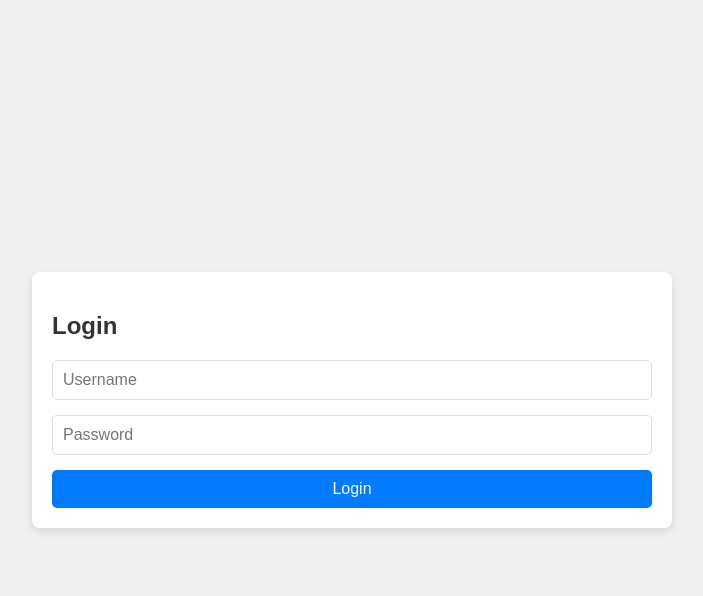
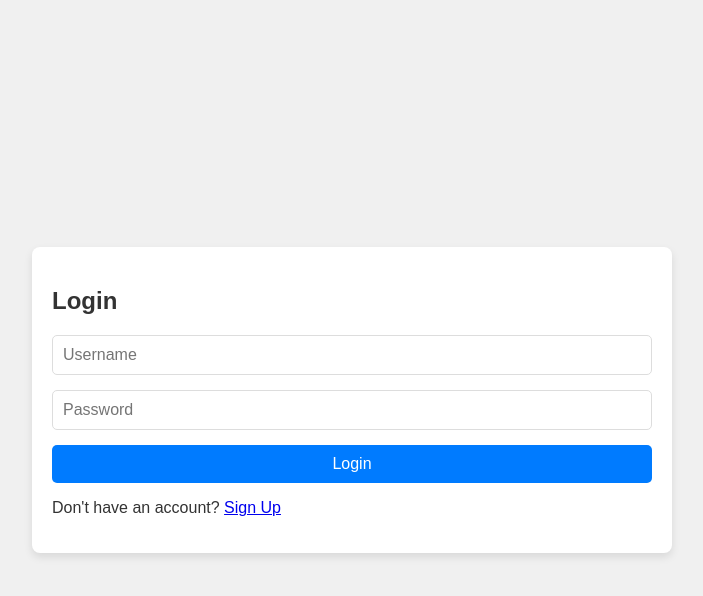
Before and after one commit to Nhlobo/Calendar-app, a Flask app: page /login in a window 1280 px wide. Shown: the top 596 px of the page, without its empty margins (288-991 px from the left). Run offline with Flask 3, Linux system fonts and the light colour scheme.

Commit message:
Update login.html

```diff
--- a/templates/login.html
+++ b/templates/login.html
@@ -14,6 +14,7 @@
             <input type="password" name="password" placeholder="Password" required>
             <button type="submit">Login</button>
         </form>
+        <p>Don't have an account? <a href="/signup" class="btn">Sign Up</a></p>
     </div>
 </body>
 </html>
```
